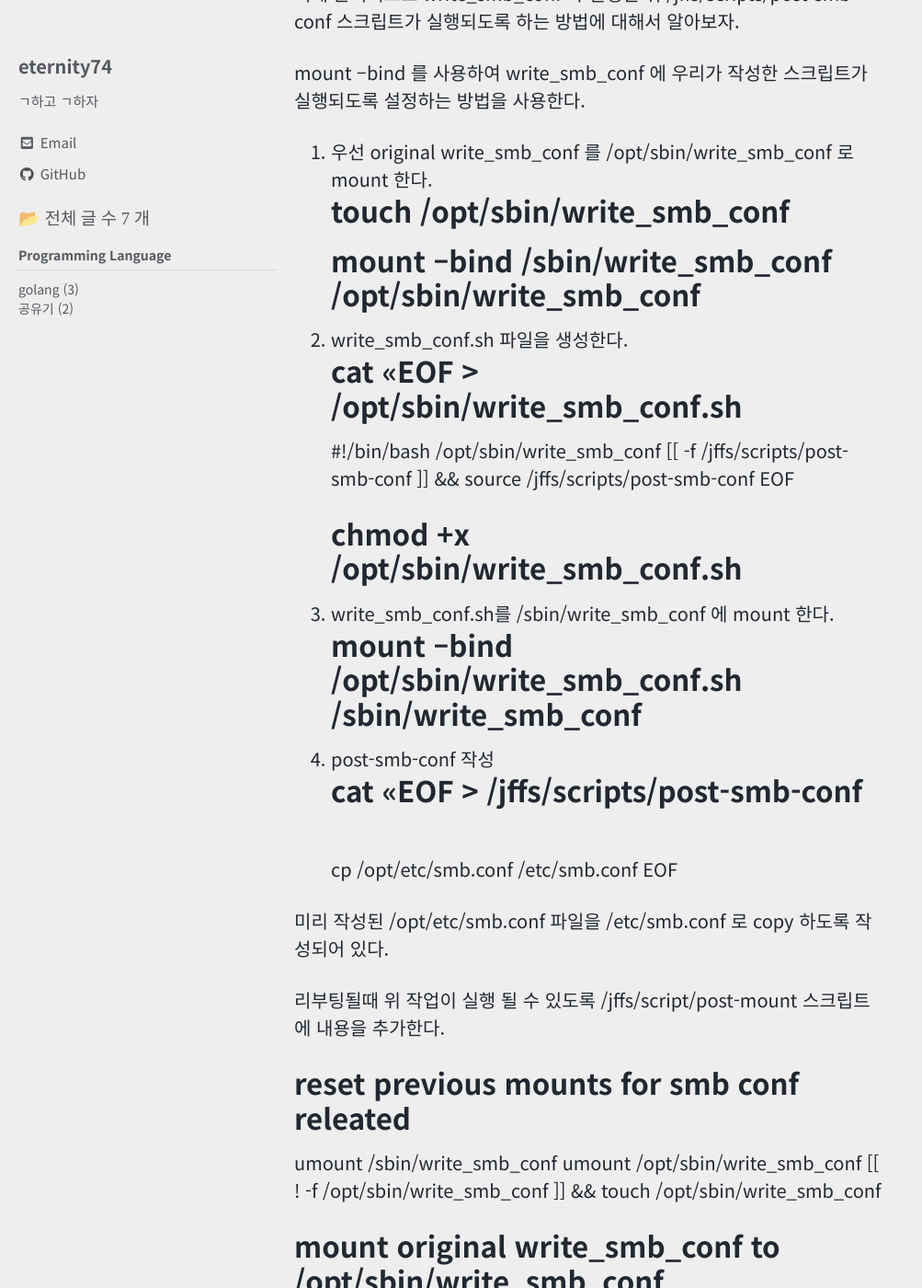
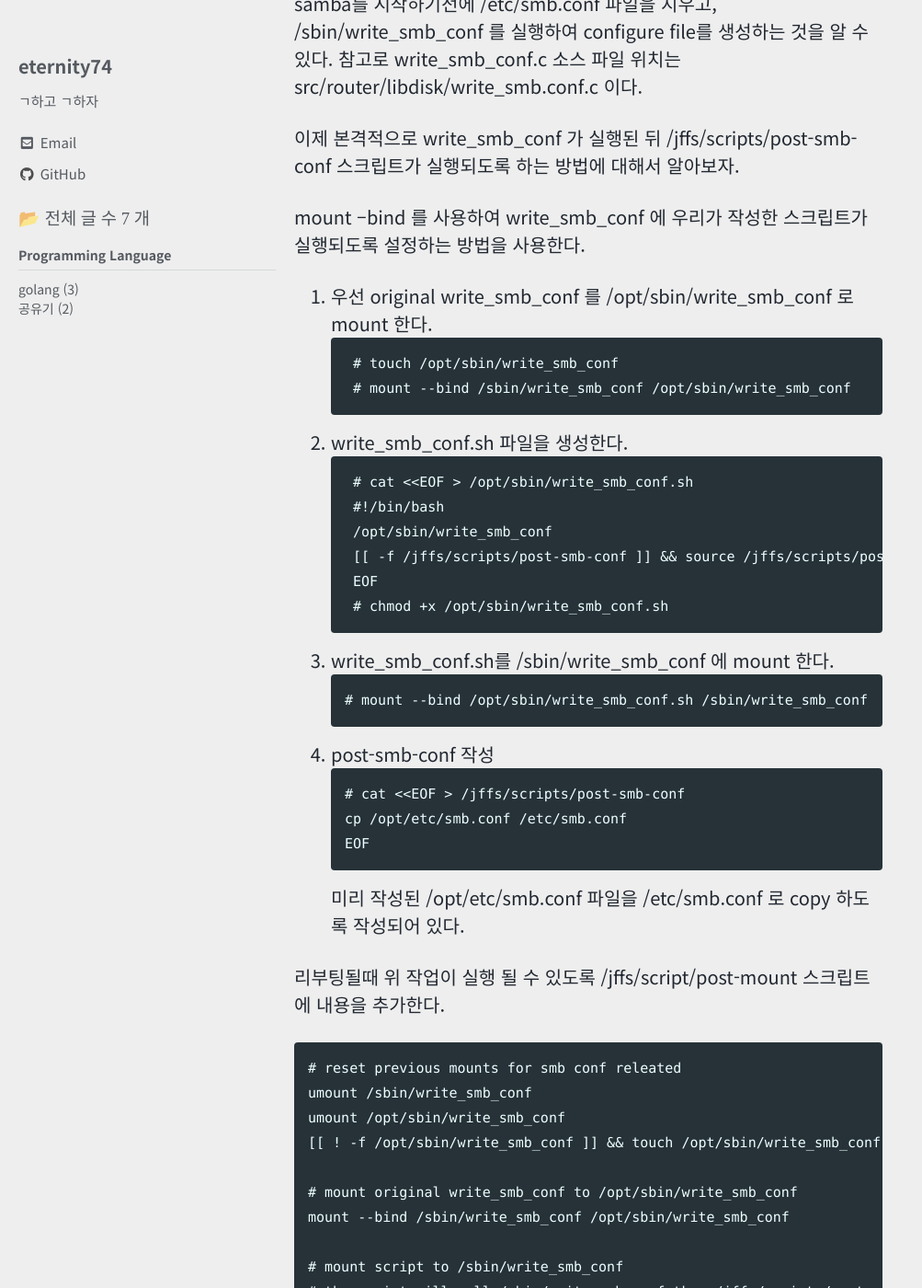
Before and after one commit to eternity74/eternity74.github.io, a Jekyll site: the page built from _posts/2023-02-23-post-smb-conf-in-stock-asus-router.md, in a window 1280 px wide and 1400 px high, scrolled down 1075 px. Shown: the whole window at 92% size, without its empty margins (0-1003 px from the left). Built offline with Jekyll 4.4.1, drawn with Linux system fonts in a browser that asks for light colours; cached includes are drawn as plain includes; comment, search, counter and statistics services are not loaded; some of the changed text lies outside the part shown.

Commit message:
Update 2023-02-23-post-smb-conf-in-stock-asus-router.md

````diff
--- a/_posts/2023-02-23-post-smb-conf-in-stock-asus-router.md
+++ b/_posts/2023-02-23-post-smb-conf-in-stock-asus-router.md
@@ -10,7 +10,7 @@ merlin firmware를 사용하면 쉽게 해결이 되겠지만, asus router stock
 우선 asus router 에서 samba 서비스를 어떻게 시작하는지 알아보자.
 
 ax86u 의 open source 를 다운 받아 src/router/rc/usb.c 내용을 보면 아래와 같은 부분이 있다.
-
+```
 void
 start_samba(void)
 {
@@ -22,7 +22,7 @@ start_samba(void)
 	system("/sbin/write_smb_conf");
 ...
 }
-
+```
 samba를 시작하기전에 /etc/smb.conf 파일을 지우고, /sbin/write_smb_conf 를 실행하여 configure file를 생성하는 것을 알 수 있다.
 참고로 write_smb_conf.c 소스 파일 위치는 src/router/libdisk/write_smb.conf.c 이다.
 
@@ -30,29 +30,33 @@ samba를 시작하기전에 /etc/smb.conf 파일을 지우고, /sbin/write_smb_c
 
 mount --bind 를 사용하여 write_smb_conf 에 우리가 작성한 스크립트가 실행되도록 설정하는 방법을 사용한다.
 1. 우선 original write_smb_conf 를 /opt/sbin/write_smb_conf 로 mount 한다.
-# touch /opt/sbin/write_smb_conf
-# mount --bind /sbin/write_smb_conf /opt/sbin/write_smb_conf
-
+```
+    # touch /opt/sbin/write_smb_conf
+    # mount --bind /sbin/write_smb_conf /opt/sbin/write_smb_conf
+```
 2. write_smb_conf.sh 파일을 생성한다.
-# cat <<EOF > /opt/sbin/write_smb_conf.sh
-#!/bin/bash
-/opt/sbin/write_smb_conf
-[[ -f /jffs/scripts/post-smb-conf ]] && source /jffs/scripts/post-smb-conf
-EOF
-# chmod +x /opt/sbin/write_smb_conf.sh
-
+```
+    # cat <<EOF > /opt/sbin/write_smb_conf.sh
+    #!/bin/bash
+    /opt/sbin/write_smb_conf
+    [[ -f /jffs/scripts/post-smb-conf ]] && source /jffs/scripts/post-smb-conf
+    EOF
+    # chmod +x /opt/sbin/write_smb_conf.sh
+```
 3. write_smb_conf.sh를 /sbin/write_smb_conf 에 mount 한다.
+```
 # mount --bind /opt/sbin/write_smb_conf.sh /sbin/write_smb_conf
-
+```
 4. post-smb-conf 작성
+```
 # cat <<EOF > /jffs/scripts/post-smb-conf
 cp /opt/etc/smb.conf /etc/smb.conf
 EOF
-
+```
 미리 작성된 /opt/etc/smb.conf 파일을 /etc/smb.conf 로 copy 하도록 작성되어 있다.
 
 리부팅될때 위 작업이 실행 될 수 있도록 /jffs/script/post-mount 스크립트에 내용을 추가한다.
-
+```
 # reset previous mounts for smb conf releated
 umount /sbin/write_smb_conf
 umount /opt/sbin/write_smb_conf
@@ -64,3 +68,4 @@ mount --bind /sbin/write_smb_conf /opt/sbin/write_smb_conf
 # mount script to /sbin/write_smb_conf
 # the script will call /sbin/write_smb_conf then /jffs/scripts/post-smb-conf
 mount --bind /opt/sbin/write_smb_conf.sh /sbin/write_smb_conf
+```
````
